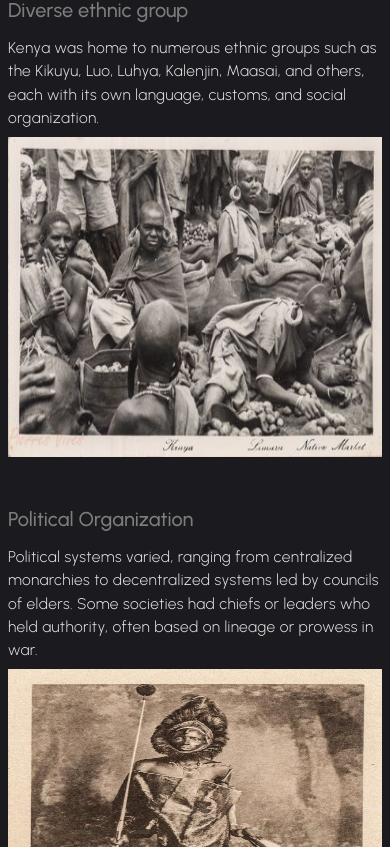
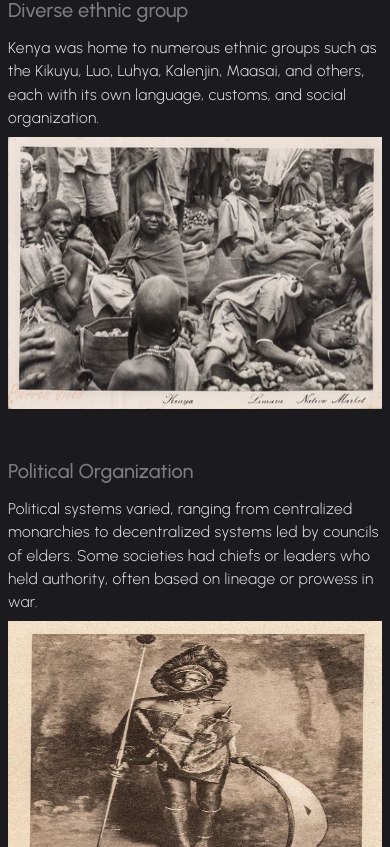
Before and after one commit to jmoseka/jamhuriday, a Next.js app: page / in a window 390 px wide. Shown: the part 1917-2764 px from the top of the page. Built offline with nearby package versions, Linux system fonts and the light colour scheme.

Commit message:
fix image height

```diff
--- a/components/PreCard.jsx
+++ b/components/PreCard.jsx
@@ -25,11 +25,7 @@ export default function PreCard({ title, desc, img, align, order }) {
           {desc}
         </motion.p>
 
-        <div
-          data-aos="zoom-in"
-          data-aos-duration="2000"
-          className="relative h-[20rem] lg:h-[23rem] xl-[30rem] 2xl:h-[30vw]"
-        >
+        <div className="relative h-[17rem] sm:h-[24rem] lg:h-[23rem] xl-[30rem] 2xl:h-[30vw]">
           <Image src={img} alt={img} fill fillstyle={{ objectFit: "cover" }} />
         </div>
       </div>
```
